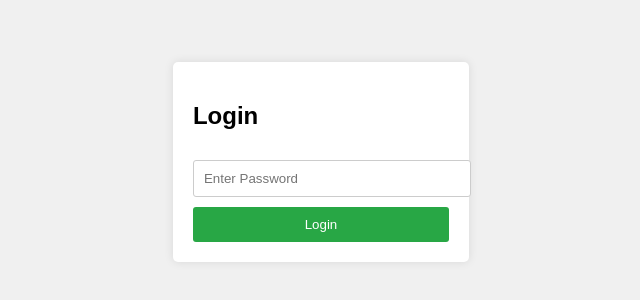
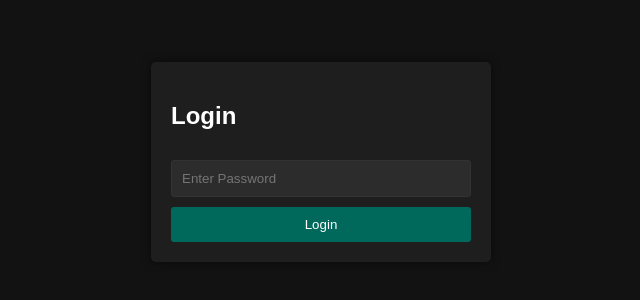
Before and after one commit to vmkxyz/fandajegej, a plain HTML site: page index.html in a window 1280 px wide. Shown: the part 246-546 px from the top of the page, without its empty margins (319-959 px from the left). Drawn offline with Linux system fonts and the light colour scheme.

Commit message:
add login 2

```diff
--- a/index.html
+++ b/index.html
@@ -10,33 +10,37 @@
 			justify-content: center;
 			align-items: center;
 			height: 100vh;
-			background-color: #f0f0f0;
+			background-color: #121212;
 			font-family: Arial, sans-serif;
+			color: #ffffff;
 		}
 		#loginForm {
-			background-color: #fff;
+			background-color: #1e1e1e;
 			padding: 20px;
-			box-shadow: 0 0 10px rgba(0, 0, 0, 0.1);
+			box-shadow: 0 0 10px rgba(0, 0, 0, 0.5);
 			border-radius: 5px;
+			width: 300px;
 		}
 		#loginForm input {
-			width: 100%;
+			width: calc(100% - 22px);
 			padding: 10px;
 			margin: 10px 0;
-			border: 1px solid #ccc;
+			border: 1px solid #333333;
 			border-radius: 3px;
+			background-color: #2c2c2c;
+			color: #ffffff;
 		}
 		#loginForm button {
 			width: 100%;
 			padding: 10px;
-			background-color: #28a745;
-			color: #fff;
+			background-color: #00695c;
+			color: #ffffff;
 			border: none;
 			border-radius: 3px;
 			cursor: pointer;
 		}
 		#loginForm button:hover {
-			background-color: #218838;
+			background-color: #004d40;
 		}
 	</style>
 </head>
@@ -49,7 +53,7 @@
 	<script>
 		function checkPassword() {
 			const password = document.getElementById('password').value;
-			const correctPassword = '12345';
+			const correctPassword = 'fC$%3H2gX@P7QX';
 			if (password === correctPassword) {
 				window.location.href = 'home.html';
 			} else {
```
Also changed, not shown: rozvracis.html (+1 -1 lines).
